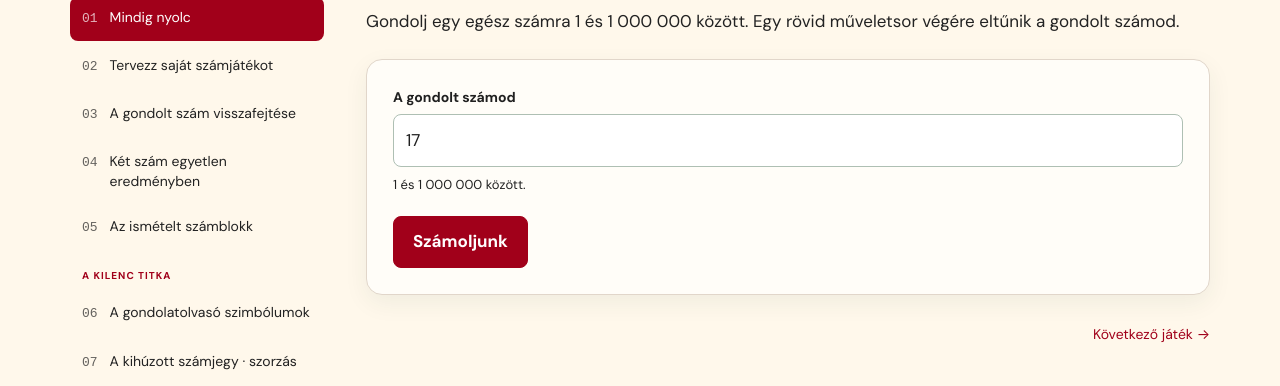
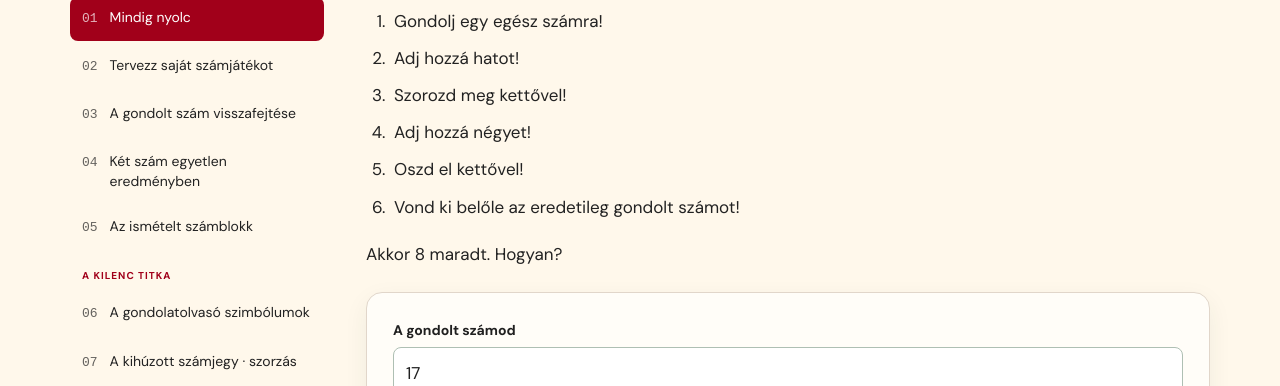
Before and after one commit to danieltothujs/TTH2026, a plain HTML site: page index.html in a window 1280 px wide. Shown: the part 414-800 px from the top of the page. Drawn offline with Linux system fonts and the light colour scheme; a web font is replaced by a local one.

Commit message:
Add files via upload

```diff
--- a/index.html
+++ b/index.html
@@ -50,6 +50,15 @@ const games=[
  ['ternary','Egy szám 1 és 40 között','Számkitalálás kártyákkal','Gondolj egy egész számra 1 és 40 között. Jelöld be pontosan azokat a kártyákat, amelyeken a gondolt számod szerepel. Most negatív értékű kártyák is vannak!'],
  ['halve','Számkitalálás felezéssel','Számkitalálás kártyákkal','Gondolj egy egész számra 1 és 100 között. Legfeljebb hét igen–nem válaszból kitaláljuk a gondolt számodat.']
 ];
+// Az előadáshoz elmondható utasítások a számoló rész előtt jelennek meg.
+const performanceInstructions={
+ eight:`<ol class="instructions"><li>Gondolj egy egész számra!</li><li>Adj hozzá hatot!</li><li>Szorozd meg kettővel!</li><li>Adj hozzá négyet!</li><li>Oszd el kettővel!</li><li>Vond ki belőle az eredetileg gondolt számot!</li></ol><p>Akkor 8 maradt. Hogyan?</p>`,
+ inverse:`<ol class="instructions"><li>Gondolj egy egész számra 1 és 1 000 000 között! Ne áruld el!</li><li>Szorozd meg kettővel!</li><li>Adj hozzá négyet!</li><li>Szorozd meg öttel!</li><li>Vonj ki belőle hetet!</li><li>Mondd meg a végeredményt, és kitalálom, melyik számra gondoltál!</li></ol><p class="hint">A kipróbáláshoz alább a kezdőszámot add meg; a program bemutatja a műveleteket és a visszafejtést.</p>`,
+ pack:`<ol class="instructions"><li>Gondolj egy egész számra 1 és 1 000 000 között, és külön egy számjegyre 0 és 9 között! Egyiket se áruld el!</li><li>A gondolt egész számhoz adj hozzá egyet!</li><li>Szorozd meg tízzel!</li><li>Adj hozzá hármat!</li><li>Add hozzá a külön gondolt számjegyet!</li><li>Mondd meg a végeredményt, és kitalálom a gondolt egész számot és a számjegyet is!</li></ol><p class="hint">A kipróbáláshoz alább mindkét gondolt adatot add meg; a program bemutatja a számolást és a visszafejtést.</p>`,
+ repeat:`<ol class="instructions"><li>Gondolj egy háromjegyű egész számra! Ne áruld el!</li><li>Írd le kétszer egymás mellé, hogy egy hatjegyű számot kapj! Például: 817 → 817817.</li><li>Oszd el héttel!</li><li>Az eredményt oszd el tizeneggyel!</li><li>Az így kapott számot oszd el tizenhárommal!</li></ol><p>Visszakaptad az eredetileg gondolt számodat. Hogyan?</p>`,
+ '1089':`<p>Az előadás előtt írd fel egy papírra az 1089-et, és hajtsd össze úgy, hogy a másik ne lássa. Ezután mondd neki:</p><ol class="instructions"><li>Gondolj egy háromjegyű egész számra, amelynek az első és az utolsó számjegye legalább 2-vel különbözik! Ne áruld el!</li><li>Fordítsd meg a számjegyeinek sorrendjét! Ha nulla kerül az elejére, azt elhagyhatod: például 730 → 037 = 37.</li><li>A két szám közül a nagyobból vond ki a kisebbet!</li><li>Fordítsd meg az így kapott különbség számjegyeinek sorrendjét is!</li><li>Add össze a különbséget és a megfordítottját!</li><li>Mondd ki a végeredményt, majd nézd meg, mit írtam a papírra!</li></ol><p>Az eredmény 1089: pontosan az, amit előre felírtál. Hogyan lehetséges ez?</p>`,
+ parity:`<ol class="instructions"><li>Gondolj egy egész számra 1 és 31 között! Ne áruld el!</li><li>Nézd végig mind a hat kártyát, az F jelűt is! Mindegyiknél mondd meg, hogy szerepel-e rajta a számod: „igen” vagy „nem”.</li><li>Most pontosan egy választ változtass meg: egy „igen” helyett mondj „nem”-et, vagy fordítva! Ne áruld el, melyiknél változtattál!</li><li>A hat válaszodból észreveszem, hogy van köztük hiba.</li></ol><p class="hint">A kipróbáláshoz először jelöld be az összes olyan kártyát, amelyen szerepel a számod, majd pontosan egy kártya kijelölését fordítsd meg. Ezután kérd az ellenőrzést.</p>`
+};
 let current='',lo=1,hi=100,history=[];
 const formula=s=>`<p class="math">${s}</p>`;
 const steps=items=>`<ol class="steps">${items.map(([a,b])=>`<li><strong>${a}</strong>${b}</li>`).join('')}</ol>`;
@@ -69,7 +78,7 @@ function init(){
  window.addEventListener('hashchange',render);render();
 }
 function render(){let id=location.hash.slice(1);let g=games.find(g=>g[0]===id)||games[0];current=g[0];const idx=games.indexOf(g);$('#picker').value=current;all('#menu a').forEach(a=>{if(a.dataset.id===current)a.setAttribute('aria-current','page');else a.removeAttribute('aria-current');});
- $('#main').innerHTML=`<div class="eyebrow">${g[2]} · ${String(idx+1).padStart(2,'0')} / ${games.length}</div><h2>${g[1]}</h2><p class="lead">${g[3]}</p><section class="experiment" aria-label="Kipróbálás" id="game"></section><div class="next">${idx?`<a href="#${games[idx-1][0]}">← Előző játék</a>`:'<span></span>'}${idx<games.length-1?`<a href="#${games[idx+1][0]}">Következő játék →</a>`:'<a href="#${games[0][0]}">Vissza az elejére ↑</a>'}</div>`;
+ $('#main').innerHTML=`<div class="eyebrow">${g[2]} · ${String(idx+1).padStart(2,'0')} / ${games.length}</div><h2>${g[1]}</h2>${performanceInstructions[current]?`<div class="lead">${performanceInstructions[current]}</div>`:`<p class="lead">${g[3]}</p>`}<section class="experiment" aria-label="Kipróbálás" id="game"></section><div class="next">${idx?`<a href="#${games[idx-1][0]}">← Előző játék</a>`:'<span></span>'}${idx<games.length-1?`<a href="#${games[idx+1][0]}">Következő játék →</a>`:'<a href="#${games[0][0]}">Vissza az elejére ↑</a>'}</div>`;
  builders[current]();
 }
 const builders={
```
